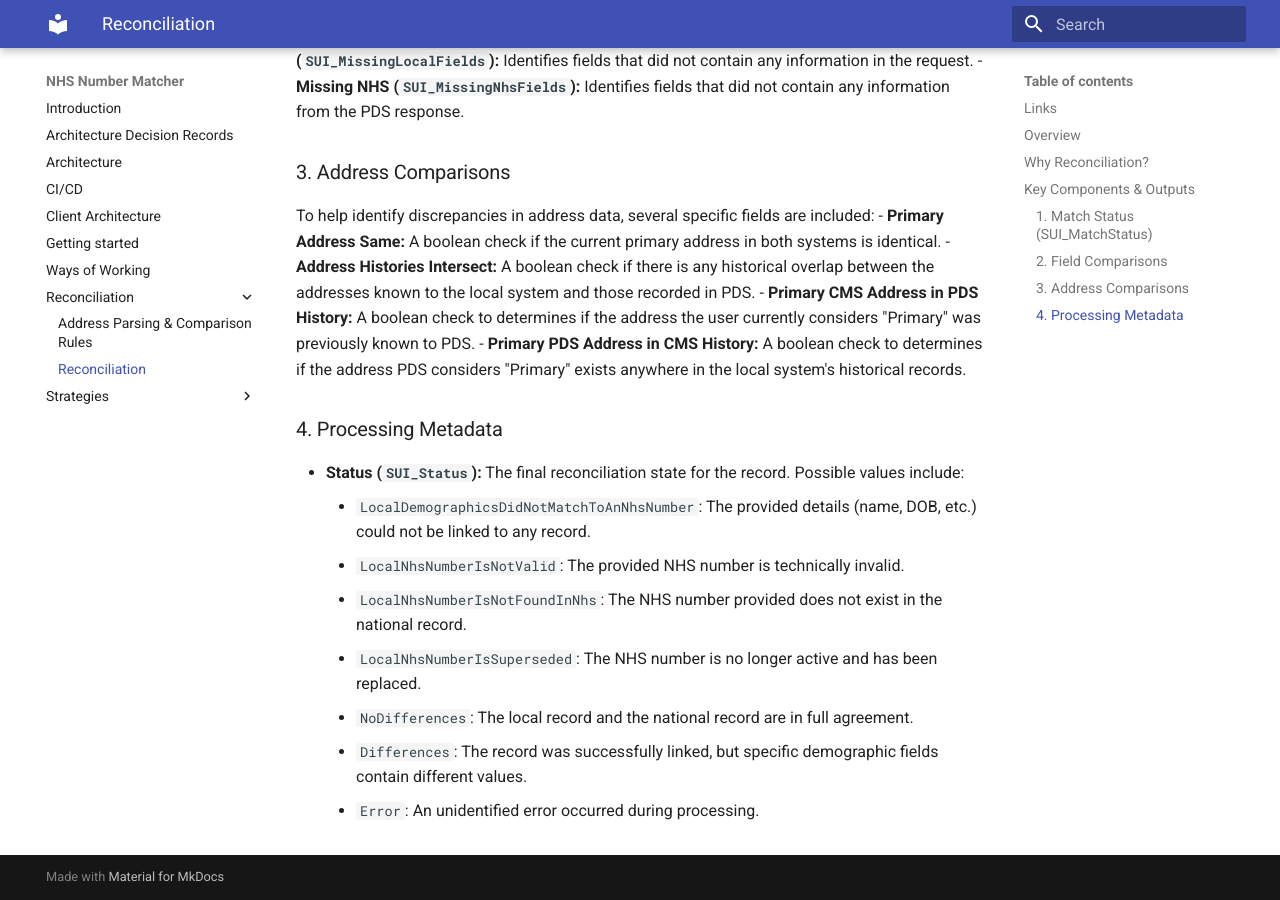
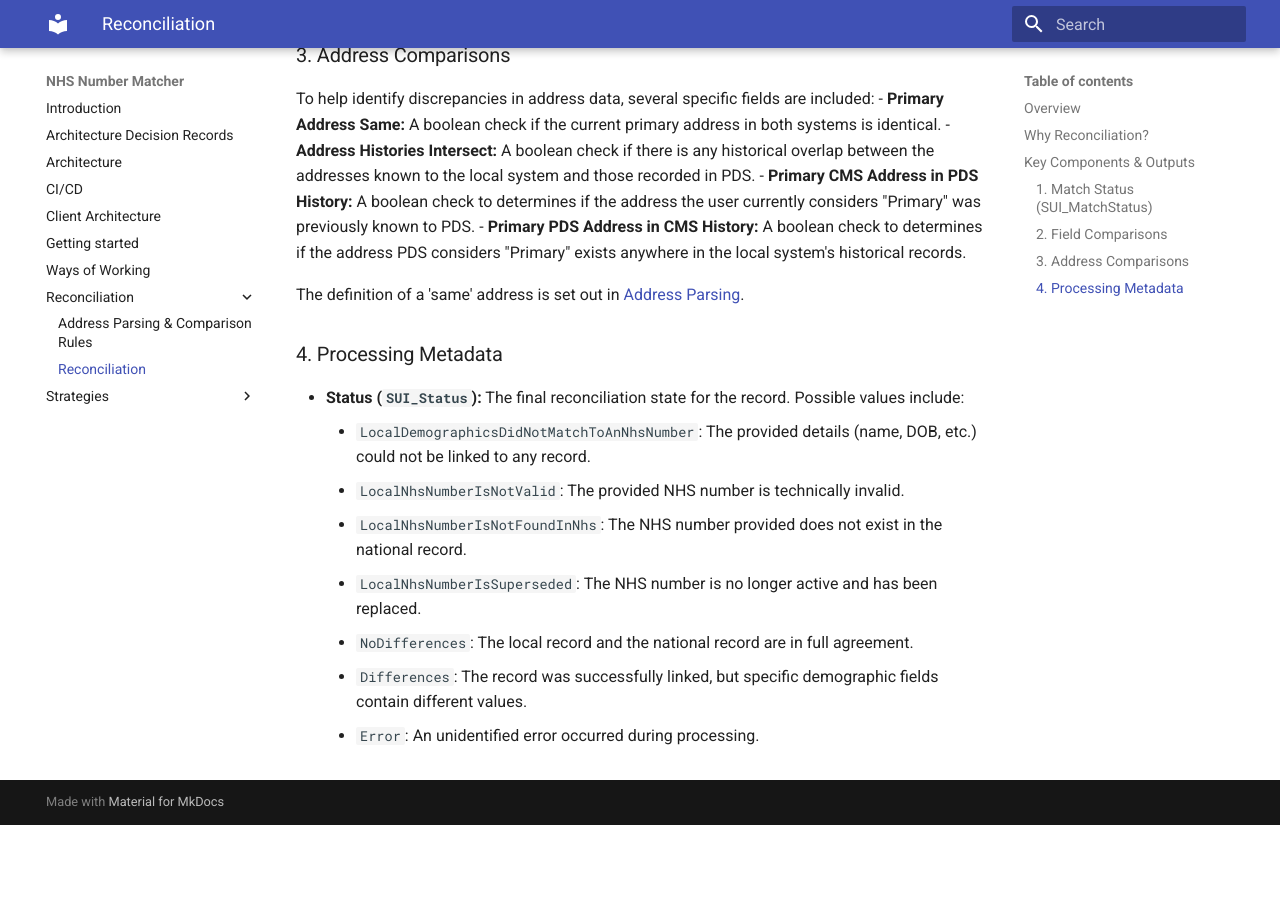
Before and after one commit to DFE-Digital/SUI_Matcher, an MkDocs documentation site: the page built from documentation/docs/reconciliation/reconciliation.md, in a window 1280 px wide and 900 px high, scrolled down 1200 px. Built offline with MkDocs 1.6.1 and Material for MkDocs 9.7.7, drawn with Linux system fonts in a browser that asks for light colours; after the commit the page ends 2025 px from its top, so only the background shows below that.

Commit message:
docs: PR comment to add extra info

```diff
--- a/documentation/docs/reconciliation/reconciliation.md
+++ b/documentation/docs/reconciliation/reconciliation.md
@@ -1,8 +1,4 @@
 # Reconciliation
-
-## Links
-
-[Address Parsing](./address_parsing.md)
 
 ## Overview
 Reconciliation is a core feature of the SUI Matcher system that enables users to validate their local patient records against the national Personal Demographics Service (PDS). By uploading a set of records (typically via CSV), the system performs a multi-stage comparison to ensure data accuracy, identify discrepancies, and provide actionable insights for data cleansing.
@@ -34,6 +30,8 @@ To help identify discrepancies in address data, several specific fields are incl
 - **Primary CMS Address in PDS History:** A boolean check to determines if the address the user currently considers "Primary" was previously known to PDS.
 - **Primary PDS Address in CMS History:** A boolean check to determines if the address PDS considers "Primary" exists anywhere in the local system's historical records.
 
+The definition of a 'same' address is set out in [Address Parsing](./address_parsing.md).
+
 ### 4. Processing Metadata
 - **Status (`SUI_Status`):** The final reconciliation state for the record. Possible values include:
     - `LocalDemographicsDidNotMatchToAnNhsNumber`: The provided details (name, DOB, etc.) could not be linked to any record.
```
